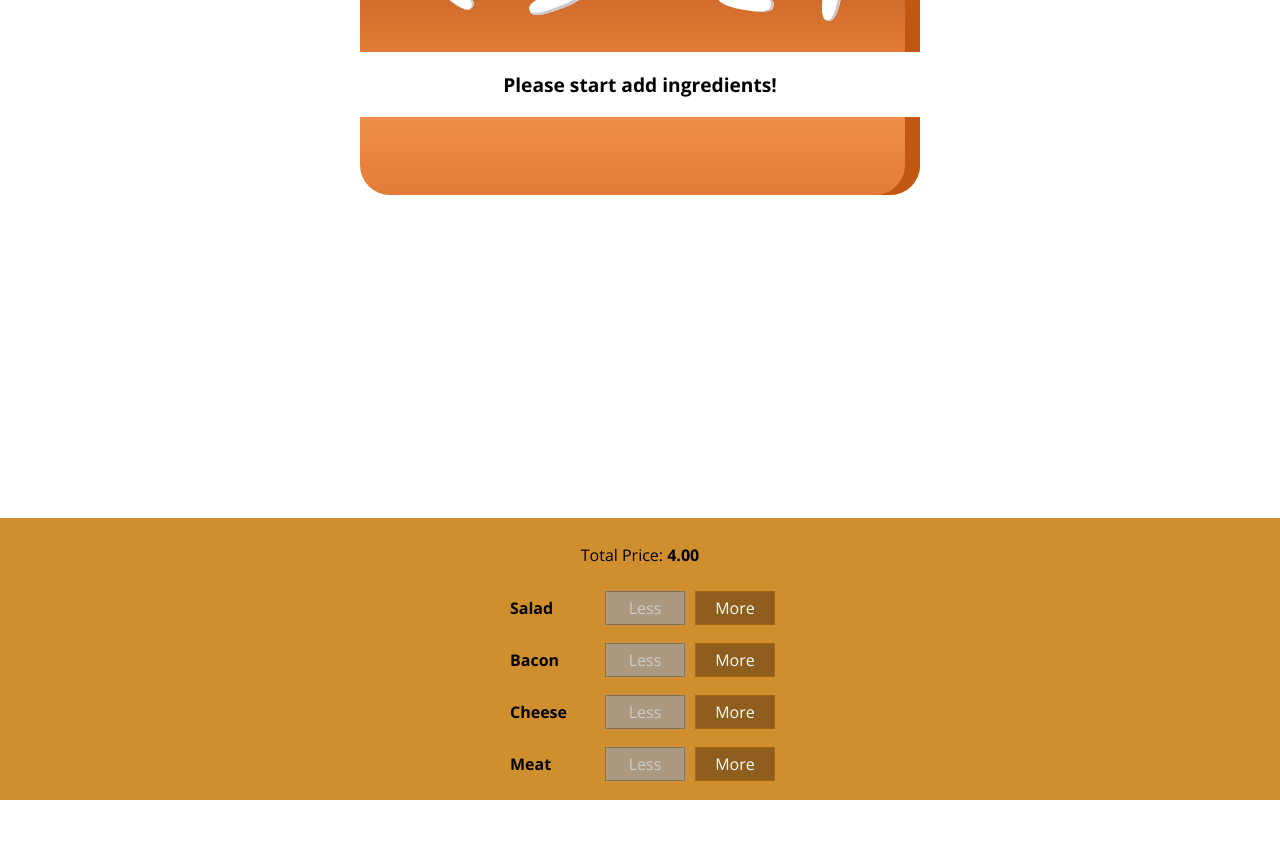
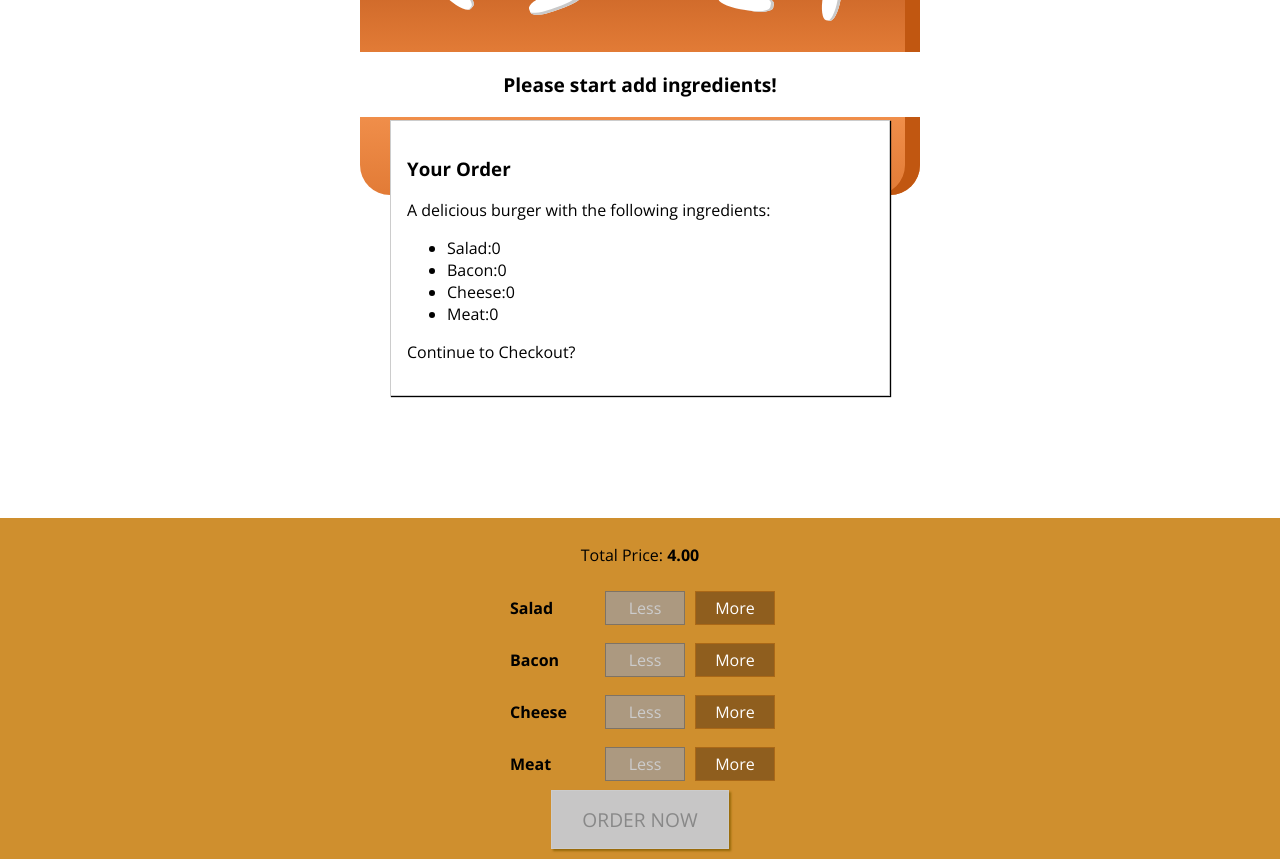
Before and after one commit to huiui/Burger, a React (Create React App) app: page / in a window 1280 px wide. Shown: the part 120-979 px from the top of the page. Before the commit the page ends 920 px from the top, so only its background shows below. Built offline with nearby package versions, Linux system fonts and the light colour scheme; the HTML template or start-up script is replaced by a standard one.

Commit message:
add Modal

```diff
--- a/src/components/Burger/BuildControls/BuildControls.js
+++ b/src/components/Burger/BuildControls/BuildControls.js
@@ -27,6 +27,9 @@
         />
       );
     })}
+    <button className={styles.OrderButton} disabled={!props.purchasable}>
+      ORDER NOW
+    </button>
   </div>
 );
 
--- a/src/components/Burger/BuildControls/BuildControls.module.css
+++ b/src/components/Burger/BuildControls/BuildControls.module.css
@@ -8,3 +8,44 @@
   margin: auto;
   padding: 10px 0;
 }
+
+.OrderButton {
+    background-color: #DAD735;
+    outline: none;
+    cursor: pointer;
+    border: 1px solid #966909;
+    color: #966909;
+    font-family: inherit;
+    font-size: 1.2em;
+    padding: 15px 30px;
+    box-shadow: 2px 2px 2px #966909;
+}
+
+.OrderButton:hover, .OrderButton:active {
+    background-color: #A0DB41;
+    border: 1px solid #966909;
+    color: #966909;
+}
+
+.OrderButton:disabled {
+    background-color: #C7C6C6;
+    cursor: not-allowed;
+    border: 1px solid #ccc;
+    color: #888888;
+}
+
+.OrderButton:not(:disabled) {
+    animation: enable 0.3s linear;
+}
+
+@keyframes enable {
+    0% {
+        transform: scale(1);
+    }
+    60% {
+        transform: scale(1.1);
+    }
+    100% {
+        transform: scale(1);
+    }
+}
--- /dev/null
+++ b/src/components/Burger/OrderSummary/OrderSummary.js
@@ -0,0 +1,24 @@
+import React, { Fragment } from "react";
+
+const orderSummary = (props) => {
+  const ingredientSummary = Object.keys(props.ingredients).map((igKey) => {
+    return (
+      <li key={igKey}>
+        <span style={{ textTransform: "capitalize" }}>{igKey}</span>:
+        {props.ingredients[igKey]}
+      </li>
+    );
+  });
+  return (
+    <Fragment>
+      <h3>Your Order</h3>
+      <p>A delicious burger with the following ingredients:</p>
+      <ul>
+          {ingredientSummary}
+      </ul>
+      <p>Continue to Checkout?</p>
+    </Fragment>
+  );
+};
+
+export default orderSummary;
--- /dev/null
+++ b/src/components/UI/Modal/Modal.js
@@ -0,0 +1,10 @@
+import React from 'react';
+import styles from './Modal.module.css';
+
+const modal = (props) => (
+    <div className={styles.Modal}>
+        {props.children}
+    </div>
+);
+
+export default modal;
--- /dev/null
+++ b/src/components/UI/Modal/Modal.module.css
@@ -0,0 +1,20 @@
+.Modal {
+    position: fixed;
+    z-index: 500;
+    background-color: white;
+    width: 70%;
+    border: 1px solid #ccc;
+    box-shadow: 1px 1px 1px black;
+    padding: 16px;
+    left: 15%;
+    top: 30%;
+    box-sizing: border-box;
+    transition: all 0.3s ease-out;
+}
+
+@media (min-width: 600px) {
+    .Modal {
+        width: 500px;
+        left: calc(50% - 250px);
+    }
+}
--- a/src/containers/BurgerBuilder/BurgerBuilder.js
+++ b/src/containers/BurgerBuilder/BurgerBuilder.js
@@ -1,6 +1,8 @@
 import React, { Fragment, useState } from "react";
 import Burger from "../../components/Burger/Burger";
 import BuildControls from "../../components/Burger/BuildControls/BuildControls";
+import Modal from "../../components/UI/Modal/Modal";
+import OrderSummary from '../../components/Burger/OrderSummary/OrderSummary';
 
 const INGREDIENT_PRICES = {
   salad: 0.5,
@@ -18,7 +20,21 @@
       meat: 0,
     },
     totalPrice: 4,
+    purchasable: false,
   });
+
+  const updatePurchaseState = (ingredients) => {
+    const sum = Object.keys(ingredients)
+      .map((igKey) => {
+        return ingredients[igKey];
+      })
+      .reduce((sum, el) => {
+        return sum + el;
+      }, 0);
+    setState((prevSate) => {
+      return { ...prevSate, purchasable: sum > 0 };
+    });
+  };
 
   const addIngredientHandle = (type) => {
     const oldCount = state.ingredients[type];
@@ -27,6 +43,7 @@
     const updatedPrice = oldPrice + INGREDIENT_PRICES[type];
     const newIngredients = { ...state.ingredients, [type]: updatedCounted };
     setState({ ingredients: newIngredients, totalPrice: updatedPrice });
+    updatePurchaseState(newIngredients);
   };
 
   const removeIngredientHandle = (type) => {
@@ -39,6 +56,7 @@
     const updatedPrice = oldPrice - INGREDIENT_PRICES[type];
     const newIngredients = { ...state.ingredients, [type]: updatedCounted };
     setState({ ingredients: newIngredients, totalPrice: updatedPrice });
+    updatePurchaseState(newIngredients);
   };
 
   const disabledInfo = { ...state.ingredients };
@@ -48,11 +66,15 @@
 
   return (
     <Fragment>
+      <Modal>
+        <OrderSummary ingredients={state.ingredients}/>
+      </Modal>
       <Burger ingredients={state.ingredients} />
       <BuildControls
         addIngredient={addIngredientHandle}
         removeIngredient={removeIngredientHandle}
         disabledInfo={disabledInfo}
+        purchasable={state.purchasable}
         price={state.totalPrice}
       />
     </Fragment>
```
Also changed, not shown: src/components/UI/Backdrop/Backdrop.js (added), 1 other file (tests, documents, lock files or other folders).
